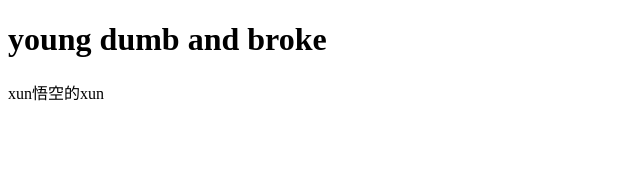
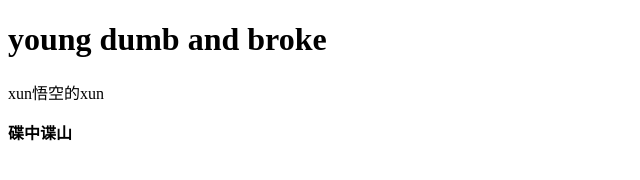
Before and after one commit to Youngdumby/learngit, a plain HTML site: page index.html in a window 1280 px wide. Shown: the full height of the page, 0-640 px from the left. Drawn offline with Linux system fonts and the light colour scheme.

Commit message:
add a tag strong

```diff
--- a/index.html
+++ b/index.html
@@ -7,5 +7,6 @@
 	<body>
 		<h1>young dumb and broke</h1>
 		<p>xun悟空的xun</p>
+		<strong>碟中谍山</strong>
 	</body>
 </html>
```
